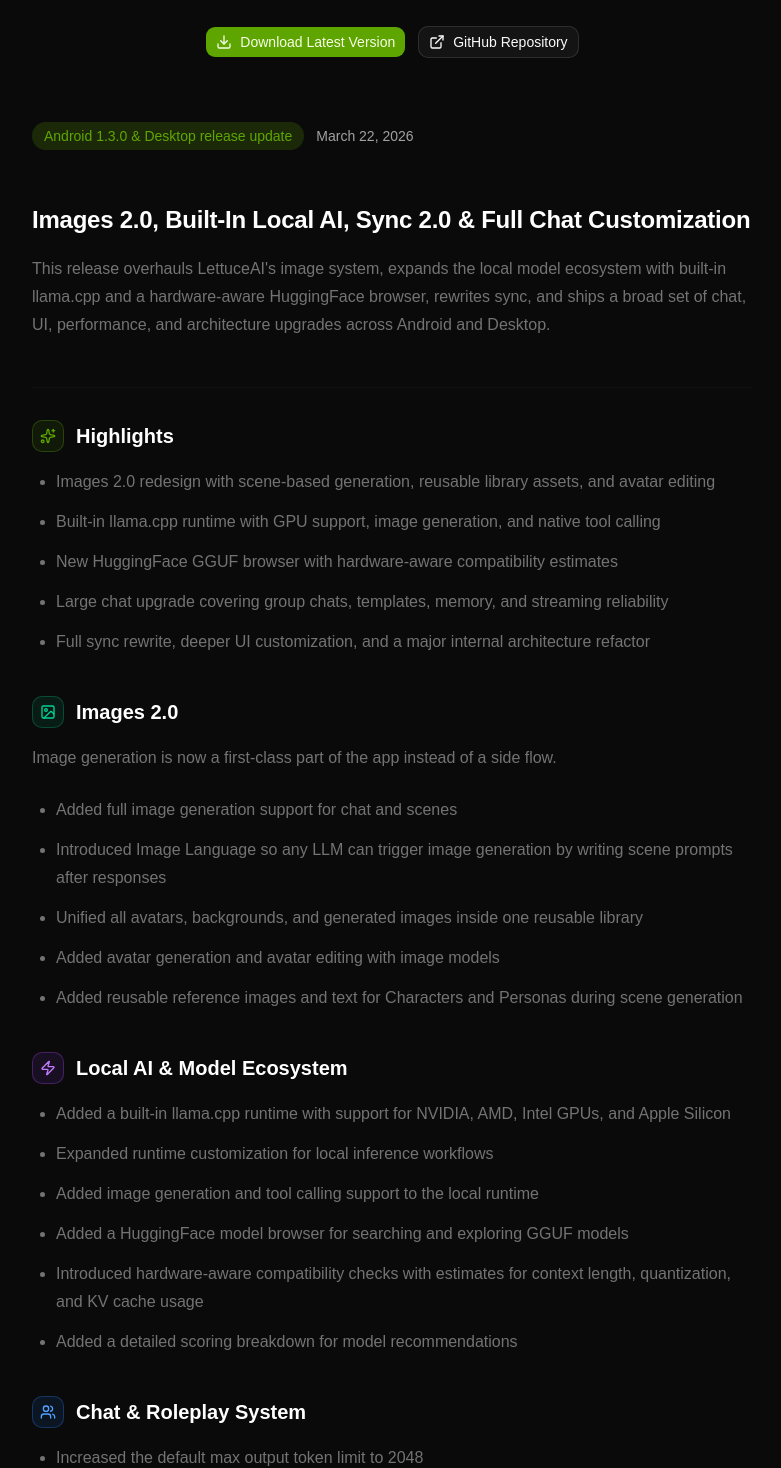
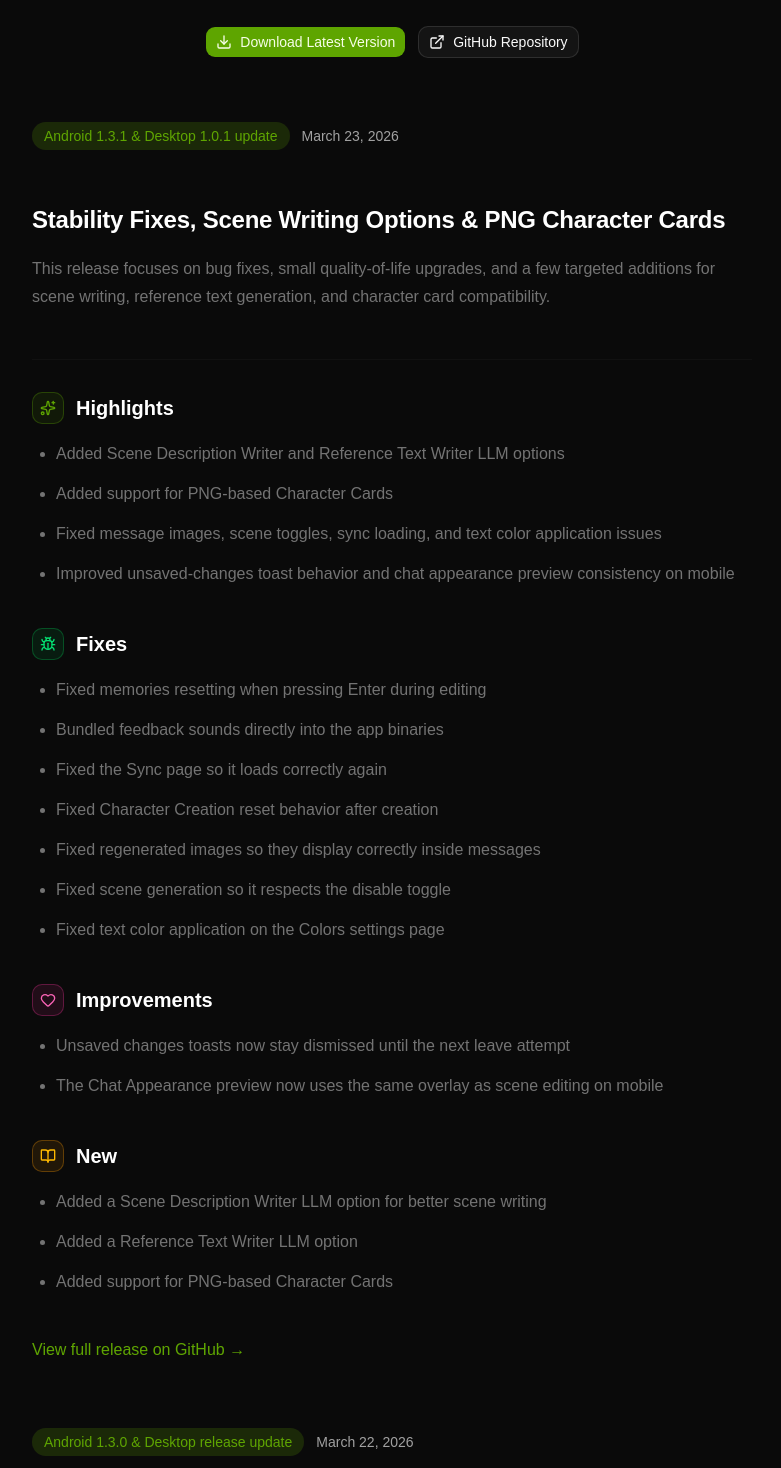
Before and after one commit to LettuceAI/website, a React (Vite) app: page /changelog in a window 1280 px wide. Shown: the part 248-1716 px from the top of the page, without its empty margins (248-1029 px from the left). Built offline with nearby package versions, Linux system fonts and the light colour scheme.

Commit message:
feat: android 1.3.1 & desktop 1.0.1 update

```diff
--- a/src/pages/ChangelogPage.tsx
+++ b/src/pages/ChangelogPage.tsx
@@ -61,11 +61,139 @@
             </div>
           </motion.div>
 
+          {/* Android 1.3.1 & Desktop 1.0.1 update */}
+          <motion.article
+            initial={{ opacity: 0, y: 20 }}
+            animate={{ opacity: 1, y: 0 }}
+            transition={{ duration: 0.5, delay: 0.05 }}
+            className="prose prose-invert max-w-none mb-16"
+          >
+            <div className="not-prose mb-8 pb-6 border-b border-border/30">
+              <div className="flex items-center gap-3 mb-2">
+                <span className="px-3 py-1 rounded-full bg-primary/20 text-primary text-sm font-medium">
+                  Android 1.3.1 & Desktop 1.0.1 update
+                </span>
+                <span className="text-muted-foreground text-sm">
+                  March 23, 2026
+                </span>
+              </div>
+              <h2 className="text-2xl sm:text-3xl font-bold text-white mb-3">
+                Stability Fixes, Scene Writing Options & PNG Character Cards
+              </h2>
+              <p className="text-muted-foreground">
+                This release focuses on bug fixes, small quality-of-life
+                upgrades, and a few targeted additions for scene writing,
+                reference text generation, and character card compatibility.
+              </p>
+            </div>
+
+            <section className="mb-10">
+              <div className="flex items-center gap-3 mb-4 not-prose">
+                <div className="w-8 h-8 rounded-lg bg-primary/10 border border-primary/30 flex items-center justify-center shrink-0">
+                  <Sparkles className="w-4 h-4 text-primary" />
+                </div>
+                <span className="text-xl font-semibold text-white">
+                  Highlights
+                </span>
+              </div>
+              <ul>
+                <li>
+                  Added Scene Description Writer and Reference Text Writer LLM
+                  options
+                </li>
+                <li>Added support for PNG-based Character Cards</li>
+                <li>
+                  Fixed message images, scene toggles, sync loading, and text
+                  color application issues
+                </li>
+                <li>
+                  Improved unsaved-changes toast behavior and chat appearance
+                  preview consistency on mobile
+                </li>
+              </ul>
+            </section>
+
+            <section className="mb-10">
+              <div className="flex items-center gap-3 mb-4 not-prose">
+                <div className="w-8 h-8 rounded-lg bg-green-500/10 border border-green-500/30 flex items-center justify-center shrink-0">
+                  <Bug className="w-4 h-4 text-green-400" />
+                </div>
+                <span className="text-xl font-semibold text-white">Fixes</span>
+              </div>
+              <ul>
+                <li>
+                  Fixed memories resetting when pressing Enter during editing
+                </li>
+                <li>Bundled feedback sounds directly into the app binaries</li>
+                <li>Fixed the Sync page so it loads correctly again</li>
+                <li>Fixed Character Creation reset behavior after creation</li>
+                <li>
+                  Fixed regenerated images so they display correctly inside
+                  messages
+                </li>
+                <li>
+                  Fixed scene generation so it respects the disable toggle
+                </li>
+                <li>
+                  Fixed text color application on the Colors settings page
+                </li>
+              </ul>
+            </section>
+
+            <section className="mb-10">
+              <div className="flex items-center gap-3 mb-4 not-prose">
+                <div className="w-8 h-8 rounded-lg bg-pink-500/10 border border-pink-500/30 flex items-center justify-center shrink-0">
+                  <Heart className="w-4 h-4 text-pink-400" />
+                </div>
+                <span className="text-xl font-semibold text-white">
+                  Improvements
+                </span>
+              </div>
+              <ul>
+                <li>
+                  Unsaved changes toasts now stay dismissed until the next leave
+                  attempt
+                </li>
+                <li>
+                  The Chat Appearance preview now uses the same overlay as scene
+                  editing on mobile
+                </li>
+              </ul>
+            </section>
+
+            <section className="mb-10">
+              <div className="flex items-center gap-3 mb-4 not-prose">
+                <div className="w-8 h-8 rounded-lg bg-amber-500/10 border border-amber-500/30 flex items-center justify-center shrink-0">
+                  <BookOpen className="w-4 h-4 text-amber-400" />
+                </div>
+                <span className="text-xl font-semibold text-white">New</span>
+              </div>
+              <ul>
+                <li>
+                  Added a Scene Description Writer LLM option for better scene
+                  writing
+                </li>
+                <li>Added a Reference Text Writer LLM option</li>
+                <li>Added support for PNG-based Character Cards</li>
+              </ul>
+            </section>
+
+            <p className="not-prose">
+              <a
+                href="https://github.com/LettuceAI/app/releases"
+                target="_blank"
+                rel="noopener noreferrer"
+              >
+                View full release on GitHub →
+              </a>
+            </p>
+          </motion.article>
+
           {/* Android 1.3.0 & Desktop release update */}
           <motion.article
             initial={{ opacity: 0, y: 20 }}
             animate={{ opacity: 1, y: 0 }}
-            transition={{ duration: 0.5, delay: 0.05 }}
+            transition={{ duration: 0.5, delay: 0.1 }}
             className="prose prose-invert max-w-none mb-16"
           >
             <div className="not-prose mb-8 pb-6 border-b border-border/30">
--- a/src/pages/DownloadPage.tsx
+++ b/src/pages/DownloadPage.tsx
@@ -33,6 +33,8 @@
   badgeClassName?: string;
   version: string;
   description: string;
+  note?: string;
+  noteHref?: string;
   actions: PlatformButton[];
   githubUrl: string;
 };
@@ -147,12 +149,12 @@
       icon: Smartphone,
       status: "available",
       badge: "Release",
-      version: "Android 1.3.0",
+      version: "Android 1.3.1",
       description: "Download the APK directly from our GitHub releases.",
       actions: [
         {
           label: "APK",
-          href: "https://github.com/LettuceAI/app/releases/download/android-dev-170-1-aeab0b3/android-universal-release.apk",
+          href: "https://github.com/LettuceAI/app/releases/download/android-release-1.3.1/android-universal-release.apk",
         },
       ],
       githubUrl: "https://github.com/LettuceAI/app/releases",
@@ -162,22 +164,24 @@
       icon: Monitor,
       status: "available",
       badge: "Release",
-      version: "Release",
+      version: "1.0.1",
       description:
         "Pick the runtime that matches your machine. Windows downloads are provided as .exe installers.",
+      note: "NVIDIA build requires CUDA to already be installed.",
+      noteHref: "https://developer.nvidia.com/cuda-downloads",
       actions: [
         {
           label: "CPU",
-          href: "https://github.com/LettuceAI/app/releases/download/desktop-release-1-1-8b9a145/windows-cpu.zip",
+          href: "https://github.com/LettuceAI/app/releases/download/desktop-release-1.0.1/windows-cpu.zip",
         },
         {
           label: "NVIDIA",
-          href: "https://github.com/LettuceAI/app/releases/download/desktop-release-1-1-8b9a145/windows-cuda.zip",
+          href: "https://github.com/LettuceAI/app/releases/download/desktop-release-1.0.1/windows-cuda.zip",
           variant: "outline",
         },
         {
           label: "Vulkan",
-          href: "https://github.com/LettuceAI/app/releases/download/desktop-release-1-1-8b9a145/windows-vulkan.zip",
+          href: "https://github.com/LettuceAI/app/releases/download/desktop-release-1.0.1/windows-vulkan.zip",
           variant: "outline",
         },
       ],
@@ -188,22 +192,22 @@
       icon: Terminal,
       status: "available",
       badge: "Release",
-      version: "Release",
+      version: "1.0.1",
       description:
         "Choose the runtime that matches your machine. Linux downloads are provided as .deb packages.",
       actions: [
         {
           label: "CPU",
-          href: "https://github.com/LettuceAI/app/releases/download/desktop-release-1-1-8b9a145/linux-cpu.zip",
+          href: "https://github.com/LettuceAI/app/releases/download/desktop-release-1.0.1/linux-cpu.zip",
         },
         {
           label: "NVIDIA",
-          href: "https://github.com/LettuceAI/app/releases/download/desktop-release-1-1-8b9a145/linux-cuda.zip",
+          href: "https://github.com/LettuceAI/app/releases/download/desktop-release-1.0.1/linux-cuda.zip",
           variant: "outline",
         },
         {
           label: "Vulkan",
-          href: "https://github.com/LettuceAI/app/releases/download/desktop-release-1-1-8b9a145/linux-vulkan.zip",
+          href: "https://github.com/LettuceAI/app/releases/download/desktop-release-1.0.1/linux-vulkan.zip",
           variant: "outline",
         },
       ],
@@ -215,21 +219,53 @@
       status: "available",
       badge: "EXPERIMENTAL",
       badgeClassName: "bg-red-500/20 text-red-400",
-      version: "Release",
+      version: "1.0.1",
       description:
         "Download the standard CPU build or the Metal build for Apple Silicon. macOS downloads are provided as .dmg installers.",
+      note: "Requires macOS 13 or higher.",
       actions: [
         {
           label: "CPU",
-          href: "https://github.com/LettuceAI/app/releases/download/desktop-release-1-1-8b9a145/macos-cpu.dmg",
+          href: "https://github.com/LettuceAI/app/releases/download/desktop-release-1.0.1/macos-cpu.dmg",
         },
         {
           label: "Metal",
-          href: "https://github.com/LettuceAI/app/releases/download/desktop-release-1-1-8b9a145/macos-metal.dmg",
+          href: "https://github.com/LettuceAI/app/releases/download/desktop-release-1.0.1/macos-metal.dmg",
           variant: "outline",
         },
       ],
       githubUrl: "https://github.com/LettuceAI/app/releases",
+    },
+  ];
+
+  const systemRequirements = [
+    {
+      name: "Android",
+      os: "Android 12 or higher",
+      ram: "2GB minimum for basic remote-provider use, 4GB recommended",
+      storage: "2 GB free storage",
+      notes: "APK install",
+    },
+    {
+      name: "Windows",
+      os: "Windows 10/11",
+      ram: "2GB minimum for basic remote-provider use, 4GB recommended",
+      storage: "2 GB free storage",
+      notes: "CUDA required for NVIDIA build",
+    },
+    {
+      name: "Linux",
+      os: "Modern 64-bit distribution",
+      ram: "2GB minimum for basic remote-provider use, 4GB recommended",
+      storage: "2 GB free storage",
+      notes: ".deb package",
+    },
+    {
+      name: "macOS",
+      os: "macOS 13 or higher",
+      ram: "2GB minimum for basic remote-provider use, 4GB recommended",
+      storage: "2 GB free storage",
+      notes: "Apple Silicon recommended for Metal",
     },
   ];
 
@@ -418,7 +454,8 @@
       if (hardwareType === "nvidia") {
         return {
           title: "You should install the Windows NVIDIA build.",
-          description: "This is the right build for NVIDIA GPUs on Windows.",
+          description:
+            "This is the right build for NVIDIA GPUs on Windows. Make sure CUDA is already installed on your device before using it.",
           action: getAction("Windows", "NVIDIA"),
         };
       }
@@ -572,6 +609,24 @@
                     {platform.status === "available" && (
                       <p className="mt-1 text-xs text-muted-foreground/70">
                         {platform.version}
+                      </p>
+                    )}
+                    {platform.note && (
+                      <p className="mt-2 text-xs text-amber-300/90">
+                        {platform.note}
+                        {platform.noteHref && (
+                          <>
+                            {" "}
+                            <a
+                              href={platform.noteHref}
+                              target="_blank"
+                              rel="noopener noreferrer"
+                              className="underline underline-offset-2 hover:text-amber-200"
+                            >
+                              Download CUDA
+                            </a>
+                          </>
+                        )}
                       </p>
                     )}
                   </div>
@@ -1052,41 +1107,56 @@
             initial={{ opacity: 0 }}
             animate={{ opacity: 1 }}
             transition={{ duration: 0.5, delay: 0.4 }}
-            className="mt-12 p-6 rounded-xl bg-zinc-900/30 border border-border/30"
+            className="mt-12 overflow-hidden rounded-xl border border-border/30 bg-zinc-900/30"
           >
-            <h3 className="text-lg font-semibold mb-4">System Requirements</h3>
-            <div className="grid gap-6 text-sm sm:grid-cols-2 xl:grid-cols-4">
-              <div>
-                <h4 className="font-medium text-white mb-2">Android</h4>
-                <ul className="space-y-1 text-muted-foreground">
-                  <li>• Android 10.0 or higher</li>
-                  <li>• 300MB free storage</li>
-                  <li>• Internet connection</li>
-                </ul>
-              </div>
-              <div>
-                <h4 className="font-medium text-white mb-2">Windows</h4>
-                <ul className="space-y-1 text-muted-foreground">
-                  <li>• Windows 10/11</li>
-                  <li>• 1GB RAM minimum</li>
-                  <li>• 300MB free storage</li>
-                </ul>
-              </div>
-              <div>
-                <h4 className="font-medium text-white mb-2">Linux</h4>
-                <ul className="space-y-1 text-muted-foreground">
-                  <li>• 1GB RAM minimum</li>
-                  <li>• 300MB free storage</li>
-                </ul>
-              </div>
-              <div>
-                <h4 className="font-medium text-white mb-2">macOS</h4>
-                <ul className="space-y-1 text-muted-foreground">
-                  <li>• macOS 12 or higher</li>
-                  <li>• Apple Silicon recommended for Metal</li>
-                  <li>• 300MB free storage</li>
-                </ul>
-              </div>
+            <div className="border-b border-border/30 px-6 py-5">
+              <h3 className="text-lg font-semibold text-white">
+                System Requirements
+              </h3>
+              <p className="mt-1 text-sm text-muted-foreground">
+                Baseline specs for the standard CPU builds.
+              </p>
+            </div>
+            <div className="overflow-x-auto">
+              <table className="min-w-full text-left text-sm">
+                <thead className="bg-zinc-950/50 text-xs uppercase tracking-wide text-zinc-500">
+                  <tr>
+                    <th className="px-6 py-3 font-medium">Platform</th>
+                    <th className="px-6 py-3 font-medium">OS</th>
+                    <th className="px-6 py-3 font-medium">RAM</th>
+                    <th className="px-6 py-3 font-medium">Storage</th>
+                    <th className="px-6 py-3 font-medium">Notes</th>
+                  </tr>
+                </thead>
+                <tbody>
+                  {systemRequirements.map((platform) => (
+                    <tr
+                      key={platform.name}
+                      className="border-t border-border/25 align-top"
+                    >
+                      <td className="px-6 py-4 font-medium text-white">
+                        {platform.name}
+                      </td>
+                      <td className="px-6 py-4 text-muted-foreground">
+                        {platform.os}
+                      </td>
+                      <td className="px-6 py-4 text-muted-foreground">
+                        {platform.ram}
+                      </td>
+                      <td className="px-6 py-4 text-muted-foreground">
+                        {platform.storage}
+                      </td>
+                      <td className="px-6 py-4 text-muted-foreground">
+                        {platform.notes}
+                      </td>
+                    </tr>
+                  ))}
+                </tbody>
+              </table>
+            </div>
+            <div className="border-t border-border/30 px-6 py-4 text-sm text-muted-foreground">
+              If you plan to run local LLMs, expect to need more RAM, storage,
+              and in most cases a compatible GPU runtime.
             </div>
           </motion.div>
         </div>
```
